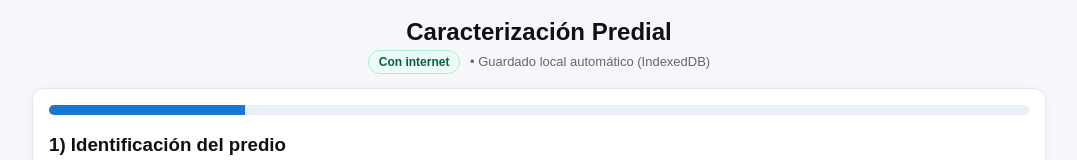
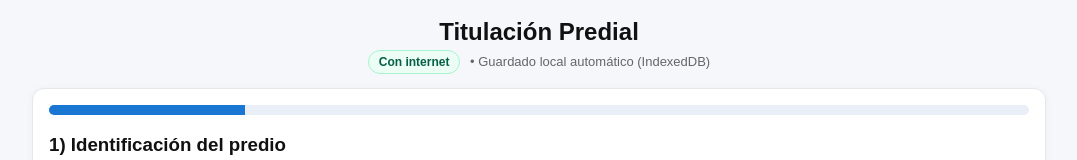
Before and after one commit to fmurillo70/titulacion-predial, a plain HTML site: page index.html in a window 1280 px wide. Shown: the top 160 px of the page, without its empty margins (101-1178 px from the left). Drawn offline with nearby package versions, Linux system fonts and the light colour scheme.

Commit message:
Add files via upload

```diff
--- a/index.html
+++ b/index.html
@@ -4,7 +4,7 @@
   <meta charset="UTF-8">
   <meta name="viewport" content="width=device-width, initial-scale=1">
 
-  <title>Caracterización Predial</title>
+  <title>Titulación Predial</title>
 
   <!-- PWA -->
   <link rel="manifest" href="manifest.json">
@@ -19,7 +19,7 @@
 <body>
 
   <header class="topbar">
-    <h2>Caracterización Predial</h2>
+    <h2>Titulación Predial</h2>
     <div class="sub">
       <span id="netPill" style="display:inline-block;padding:4px 10px;border-radius:999px;border:1px solid #e5e7eb;background:#f8fafc;font-size:12px;font-weight:700;">
         …
```
